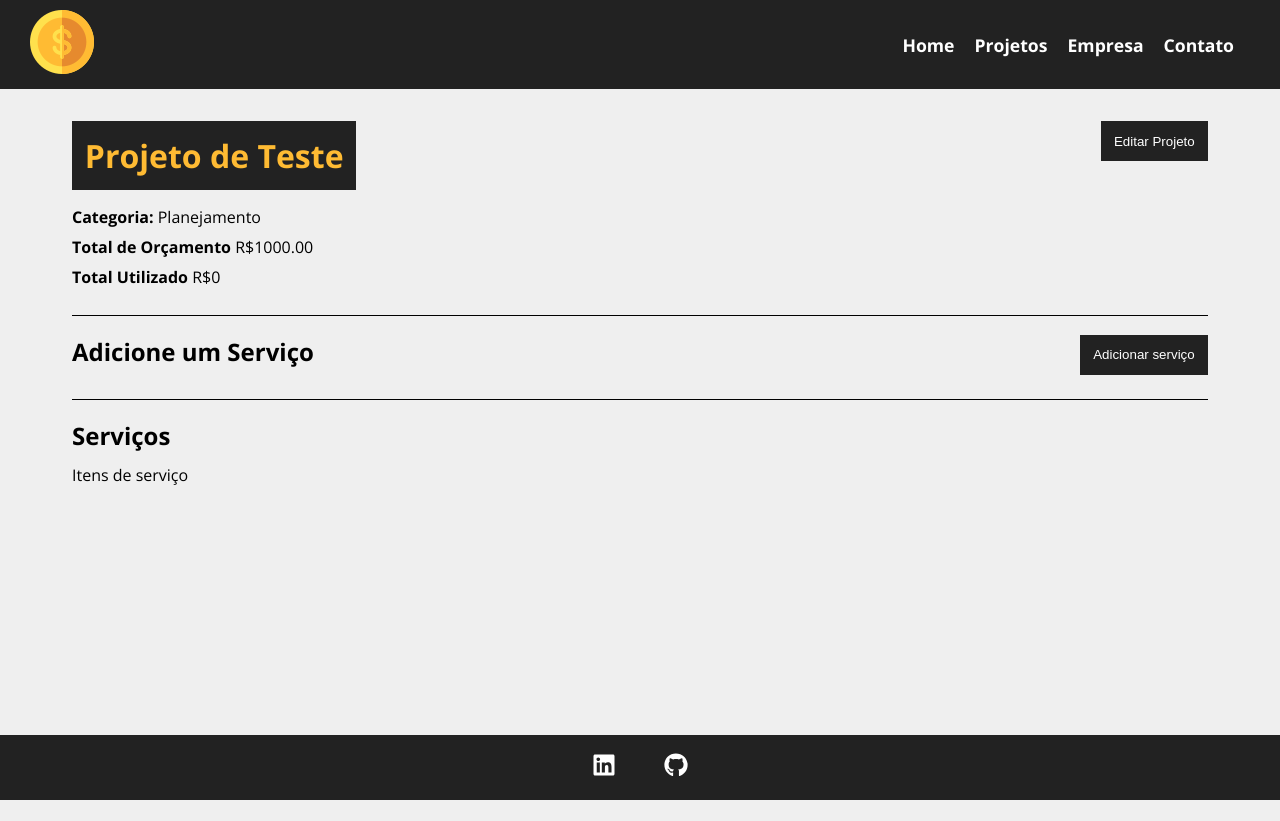
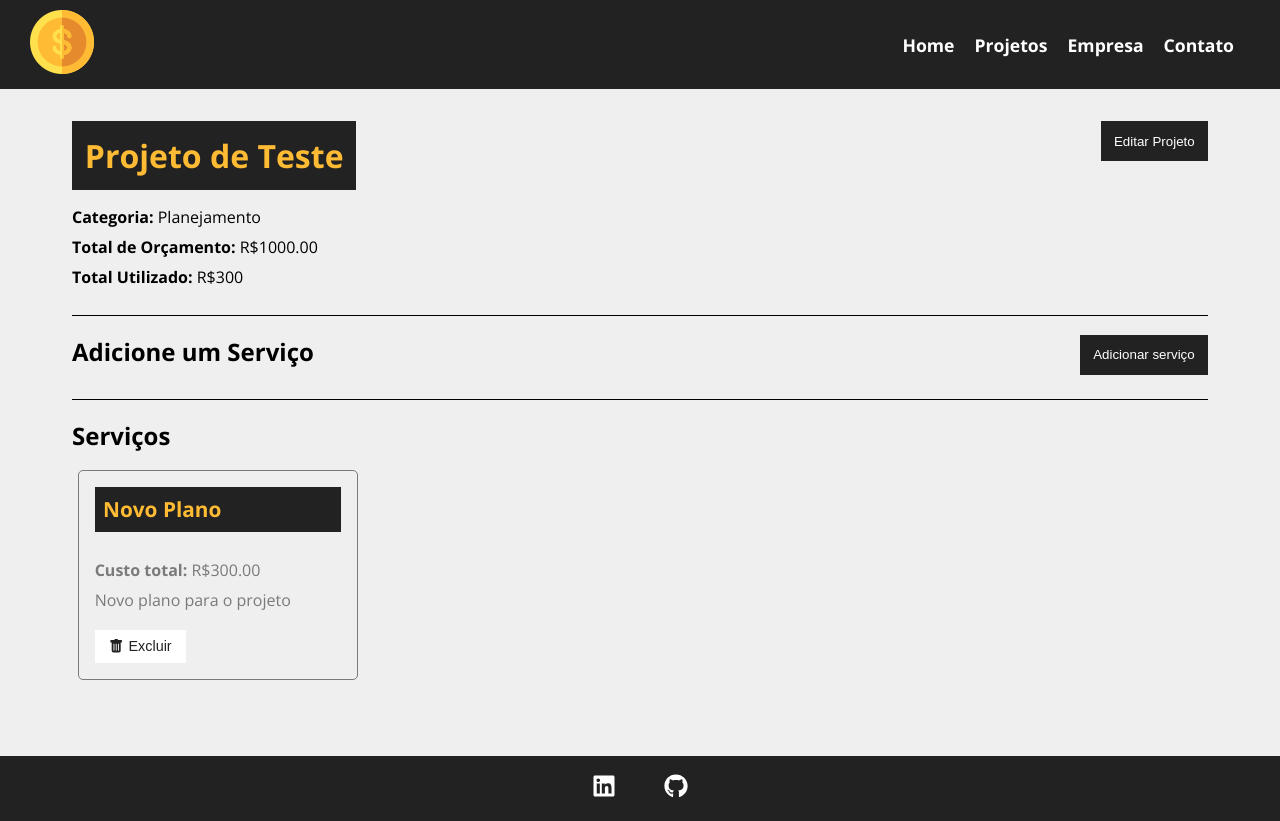
Before and after one commit to YudiYamada/gerenciador-de-projetos, a React (Vite) app: page /projeto/165e in a window 1280 px wide. Before the commit the page ends 800 px from the top, so only its background shows below. Built offline with nearby package versions, Linux system fonts and the light colour scheme; data requests are answered from the project's data file.

Commit message:
feat: add ServiceCard component for service listing

```diff
--- a/db.json
+++ b/db.json
@@ -8,8 +8,15 @@
         "id": "4",
         "name": "Planejamento"
       },
-      "cost": 0,
-      "services": []
+      "cost": 300,
+      "services": [
+        {
+          "name": "Novo Plano",
+          "cost": "300.00",
+          "description": "Novo plano para o projeto",
+          "id": "10a5ba4a-fe56-4de4-978a-fd62a4900e7b"
+        }
+      ]
     },
     {
       "id": "7f0b",
--- /dev/null
+++ b/src/components/ServiceCard/ServiceCard.jsx
@@ -0,0 +1,29 @@
+import {
+  Container,
+  CategoryText,
+  Actions,
+  Button,
+} from "../ProjectCard/ProjectCardStyles";
+import { BsFillTrashFill } from "react-icons/bs";
+
+function ServiceCard({ id, name, cost, description, handleRemove }) {
+  const remove = (e) => {};
+
+  return (
+    <Container>
+      <h4>{name}</h4>
+      <p>
+        <span>Custo total:</span> R${cost}
+      </p>
+      <p>{description}</p>
+      <Actions>
+        <Button onClick={remove}>
+          <BsFillTrashFill />
+          Excluir
+        </Button>
+      </Actions>
+    </Container>
+  );
+}
+
+export default ServiceCard;
--- a/src/hooks/useProject.jsx
+++ b/src/hooks/useProject.jsx
@@ -3,6 +3,7 @@ import fetchProject from "../api/fetchProject";
 
 const useProject = (id) => {
   const [project, setProject] = useState(null);
+  const [services, setServices] = useState([]);
   const [loading, setLoading] = useState(true);
   const [error, setError] = useState(null);
 
@@ -11,6 +12,7 @@ const useProject = (id) => {
       const data = await fetchProject(id);
       if (data) {
         setProject(data);
+        setServices(data.services || []);
       } else {
         setError("Não foi possível carregar o projeto.");
       }
@@ -20,7 +22,7 @@ const useProject = (id) => {
     getProject();
   }, [id]);
 
-  return { project, setProject, loading, error };
+  return { project, setProject, services, setServices, loading, error };
 };
 
 export default useProject;
--- a/src/pages/Projeto/Projeto.jsx
+++ b/src/pages/Projeto/Projeto.jsx
@@ -13,10 +13,12 @@ import {
 } from "./ProjetoStyles";
 import ProjetoForm from "../../components/ProjetoForm/ProjetoForm";
 import ServiceForm from "../../components/ServiceForm/ServiceForm";
+import ServiceCard from "../../components/ServiceCard/ServiceCard";
 
 function Projeto() {
   const { id } = useParams();
-  const { project, setProject, loading } = useProject(id);
+  const { project, setProject, services, setServices, loading, error } =
+    useProject(id);
   const [showProject, setShowProject] = useState(false);
   const [showServiceForm, setShowServiceForm] = useState(false);
   const [isEditing, setIsEditing] = useState(false);
@@ -42,8 +44,8 @@ function Projeto() {
     }
   }, [message]);
 
-  function editPost(project) {
-    if (project.budget < project.cost) {
+  function editPost(updatedProject) {
+    if (updatedProject.budget < updatedProject.cost) {
       setMessage("O orçamento não pode ser menor que o custo do projeto!");
       setType("error");
       return;
@@ -54,7 +56,7 @@ function Projeto() {
       headers: {
         "Content-Type": "application/json",
       },
-      body: JSON.stringify(project),
+      body: JSON.stringify(updatedProject),
     })
       .then((resp) => {
         if (!resp.ok) {
@@ -65,6 +67,7 @@ function Projeto() {
       .then((data) => {
         setIsEditing(false);
         setProject(data);
+        setServices(data.services || []);
         setMessage("Projeto atualizado com sucesso!");
         setType("success");
       })
@@ -76,34 +79,63 @@ function Projeto() {
       });
   }
 
-  function createService(project) {
-    const lastService = project.services[project.services.length - 1];
+  function createService(updatedProject) {
+    const lastService = {
+      ...updatedProject.services[updatedProject.services.length - 1],
+    };
     lastService.id = uuidv4();
 
-    const lastServiceCost = lastService.cost;
-    const newCost = parseFloat(project.cost) + parseFloat(lastServiceCost);
+    const lastServiceCost = parseFloat(lastService.cost);
+    const newCost = parseFloat(updatedProject.cost) + lastServiceCost;
 
-    if (newCost > parseFloat(project.budget)) {
+    if (newCost > parseFloat(updatedProject.budget)) {
       setMessage("Orçamento ultrapassado, verifique o valor do serviço");
       setType("error");
-      project.services.pop();
+      updatedProject.services = updatedProject.services.slice(0, -1);
       return false;
     }
 
-    project.cost = newCost;
+    updatedProject.cost = newCost;
+
     fetch(`http://localhost:5000/projects/${id}`, {
       method: "PATCH",
       headers: {
         "Content-Type": "application/json",
       },
-      body: JSON.stringify(project),
+      body: JSON.stringify(updatedProject),
     })
       .then((resp) => resp.json())
       .then((data) => {
-        console.log(data);
+        setServices([...data.services]);
+        setMessage("Serviço adicionado com sucesso!");
+        setType("success");
       })
       .catch((err) => {
-        setMessage(err.message || "Erro");
+        setMessage(err.message || "Erro ao adicionar serviço.");
+        setType("error");
+      });
+  }
+
+  function removeService(serviceId) {
+    const updatedServices = services.filter(
+      (service) => service.id !== serviceId
+    );
+
+    fetch(`http://localhost:5000/projects/${id}`, {
+      method: "PATCH",
+      headers: {
+        "Content-Type": "application/json",
+      },
+      body: JSON.stringify({ ...project, services: updatedServices }),
+    })
+      .then((resp) => resp.json())
+      .then(() => {
+        setServices(updatedServices);
+        setMessage("Serviço removido com sucesso!");
+        setType("success");
+      })
+      .catch((err) => {
+        setMessage(err.message || "Erro ao remover serviço.");
         setType("error");
       });
   }
@@ -118,7 +150,8 @@ function Projeto() {
 
   return (
     <ProjectsDetails>
-      {loading || (!showProject && <Loading />)}
+      {loading && <Loading />}
+      {error && <Message msg={error} type="error" />}
       {message && <Message msg={message} type={type} />}
       {project && showProject && (
         <ProjectsDetailsContainer>
@@ -134,10 +167,10 @@ function Projeto() {
                 {project.category?.name || "Categoria desconhecida"}
               </p>
               <p>
-                <span>Total de Orçamento</span> R${project.budget}
+                <span>Total de Orçamento:</span> R${project.budget}
               </p>
               <p>
-                <span>Total Utilizado</span> R${project.cost}
+                <span>Total Utilizado:</span> R${project.cost}
               </p>
             </ProjectInfo>
           ) : (
@@ -154,7 +187,6 @@ function Projeto() {
         <Button onClick={toggleServiceForm}>
           {!showServiceForm ? "Adicionar serviço" : "Fechar"}
         </Button>
-        <ProjectInfo>
         {showServiceForm && (
           <ServiceForm
             handleSubmit={createService}
@@ -162,11 +194,23 @@ function Projeto() {
             projectData={project}
           />
         )}
-        </ProjectInfo>
       </ServiceFormContainer>
       <h2>Serviços</h2>
       <ServiceFormContainer>
-        <p>Itens de serviço</p>
+        {services.length > 0 ? (
+          services.map((service) => (
+            <ServiceCard
+              id={service.id}
+              name={service.name}
+              cost={service.cost}
+              description={service.description}
+              key={service.id}
+              handleRemove={() => removeService(service.id)}
+            />
+          ))
+        ) : (
+          <p>Não há serviços cadastrados.</p>
+        )}
       </ServiceFormContainer>
     </ProjectsDetails>
   );
```
Lines whose indentation alone changed are shown as unchanged.
